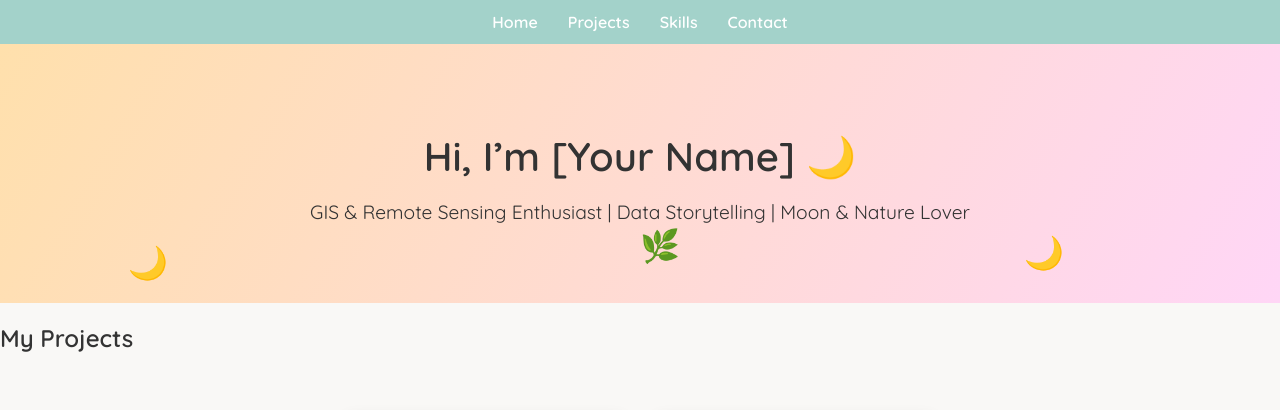
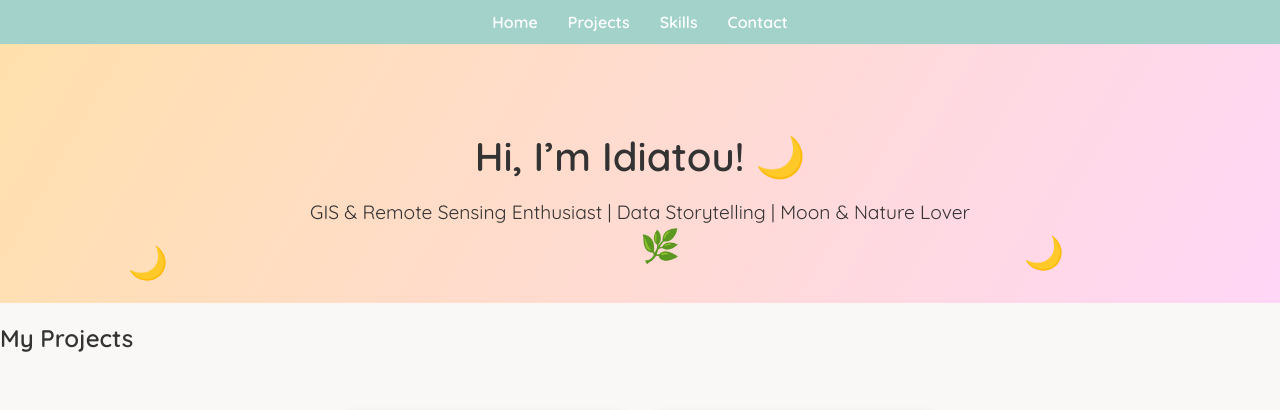
Before and after one commit to idiatouud2/idiatoudiallo.github.io, a plain HTML site: page index.html in a window 1280 px wide. Shown: the top 410 px of the page. Drawn offline with nearby package versions, Linux system fonts and the light colour scheme.

Commit message:
Update index.html

```diff
--- a/index.html
+++ b/index.html
@@ -22,7 +22,7 @@
 
   <!-- Hero -->
   <header id="home">
-    <h1>Hi, I’m [Your Name] 🌙</h1>
+    <h1>Hi, I’m Idiatou! 🌙</h1>
     <p>GIS & Remote Sensing Enthusiast | Data Storytelling | Moon & Nature Lover</p>
     <div class="floating-icons">
       <span class="moon">🌙</span>
```
